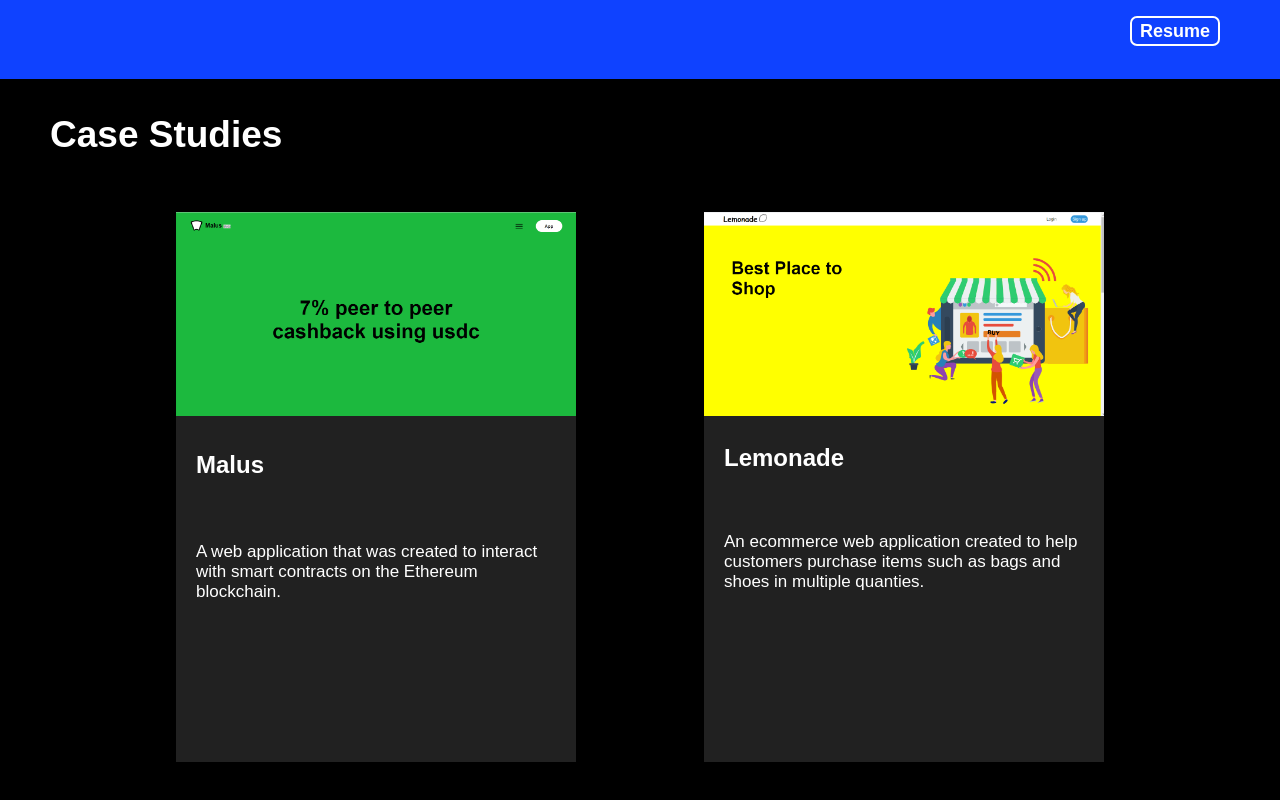
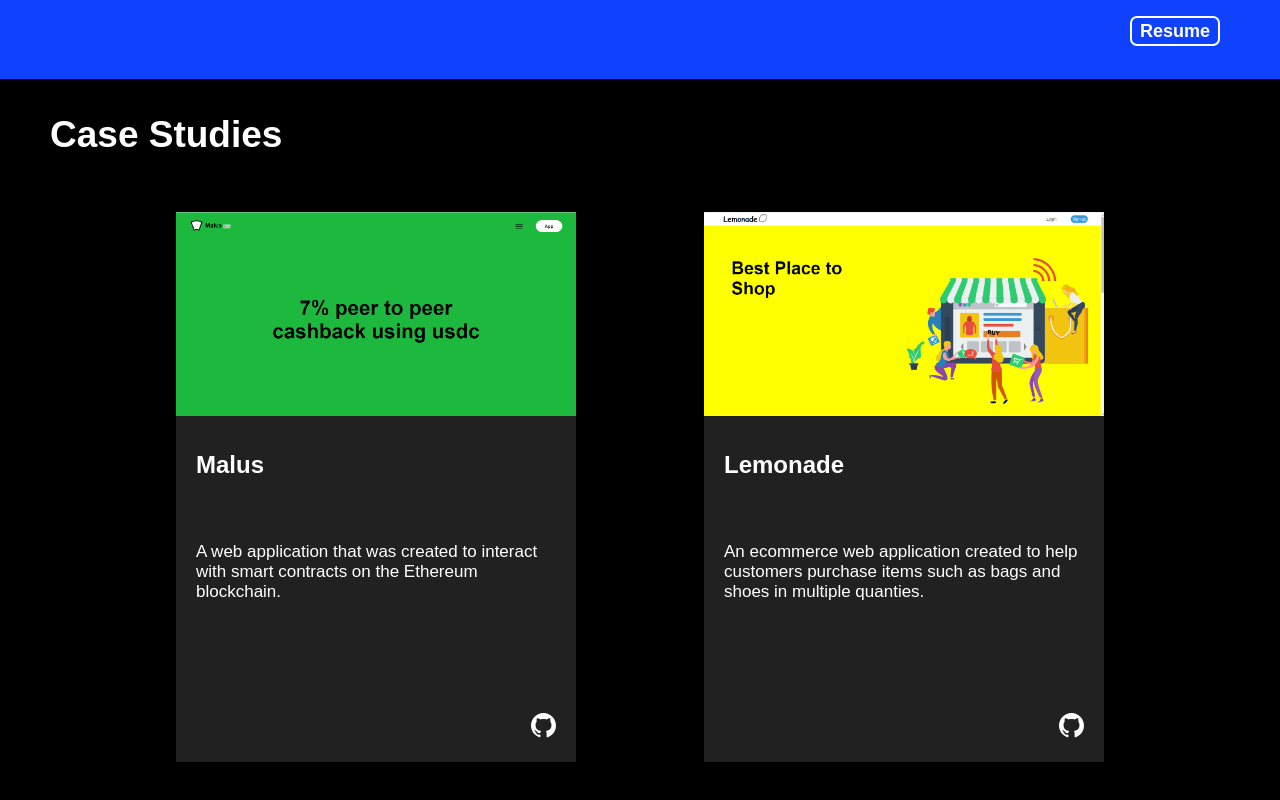
Before and after one commit to warren-simpson/personal-website, a React (Create React App) app: page / in a window 1280 px wide. Shown: the part 1361-2161 px from the top of the page. Built offline with nearby package versions, Linux system fonts and the light colour scheme.

Commit message:
Added a github icon to the case studies for malus and lemonade.

```diff
--- a/src/components/views/LandingPageView.js
+++ b/src/components/views/LandingPageView.js
@@ -14,7 +14,7 @@ const LandingPageView = (props) => {
                 <div></div>
                 <ul>
                     <li onClick={(e) => props.handleNewWindowClick(e, "https://github.com/Warren28")}>
-                      <Github className="githubIcon" fill="white"/>
+                      <Github className="githubIcon1" fill="white"/>
                     </li>
                 </ul>
             </div>
@@ -37,7 +37,7 @@ const LandingPageView = (props) => {
                 <div></div>
                 <ul>
                     <li onClick={(e) => props.handleNewWindowClick(e, "https://www.linkedin.com/in/warren-simpson1/")}>
-                      <Linkedin className="githubIcon" fill="white"/>
+                      <Linkedin className="githubIcon1" fill="white"/>
                     </li>
                 </ul>
               </div>
@@ -73,6 +73,9 @@ const LandingPageView = (props) => {
                   <p class="caseText">
                     A web application that was created to interact with smart contracts on the
                     Ethereum blockchain.</p>
+                  <i class="caseGitHolder">
+                    <Github className="githubIcon2" fill="white"/>
+                  </i>
                 </div>
 
                 <div class="caseContainer2" onMouseEnter={(e) => props.handleCaseOverEnter(e, "2")} onMouseLeave={(e) => props.handleCaseOverLeave(e, "2")} onClick={(e) => props.handleNewWindowClick(e, "https://lemonade-ecomm.herokuapp.com/php/FrontPage.php")}>
@@ -81,6 +84,9 @@ const LandingPageView = (props) => {
                   <p class="caseText">
                     An ecommerce web application created to help customers purchase items such as bags and shoes
                     in multiple quanties.</p>
+                  <i class="caseGitHolder">
+                    <Github className="githubIcon2" fill="white"/>
+                  </i>
                 </div>
 
               </div>
--- a/src/components/views/styles/LandingPageView.css
+++ b/src/components/views/styles/LandingPageView.css
@@ -49,7 +49,7 @@
     color: white;
 }
 
-.githubIcon {
+.githubIcon1 {
     width: 35px;
     height: 35px;
     cursor: pointer;
@@ -172,7 +172,7 @@
     margin-right: 10%;
     cursor: pointer;
     display: grid;
-    grid-template-rows: 39% 10% 51%;
+    grid-template-rows: 39% 10% 42% 9%;
 }
 
 .caseContainer2 {
@@ -182,6 +182,8 @@
     height: 550px;
     margin-left: 10%;
     cursor: pointer;
+    display: grid;
+    grid-template-rows: 39% 10% 42% 9%;
 }
 
 .caseImage {
@@ -204,6 +206,17 @@
     margin-left: 20px;
     margin-right: 20px;
     margin-top: 60px;
+}
+
+.caseGitHolder {
+    margin-right: 20px;
+    margin-left: auto;
+}
+
+.githubIcon2 {
+    width: 25px;
+    height: 25px;
+    cursor: pointer;
 }
 
 .section4 {
```
